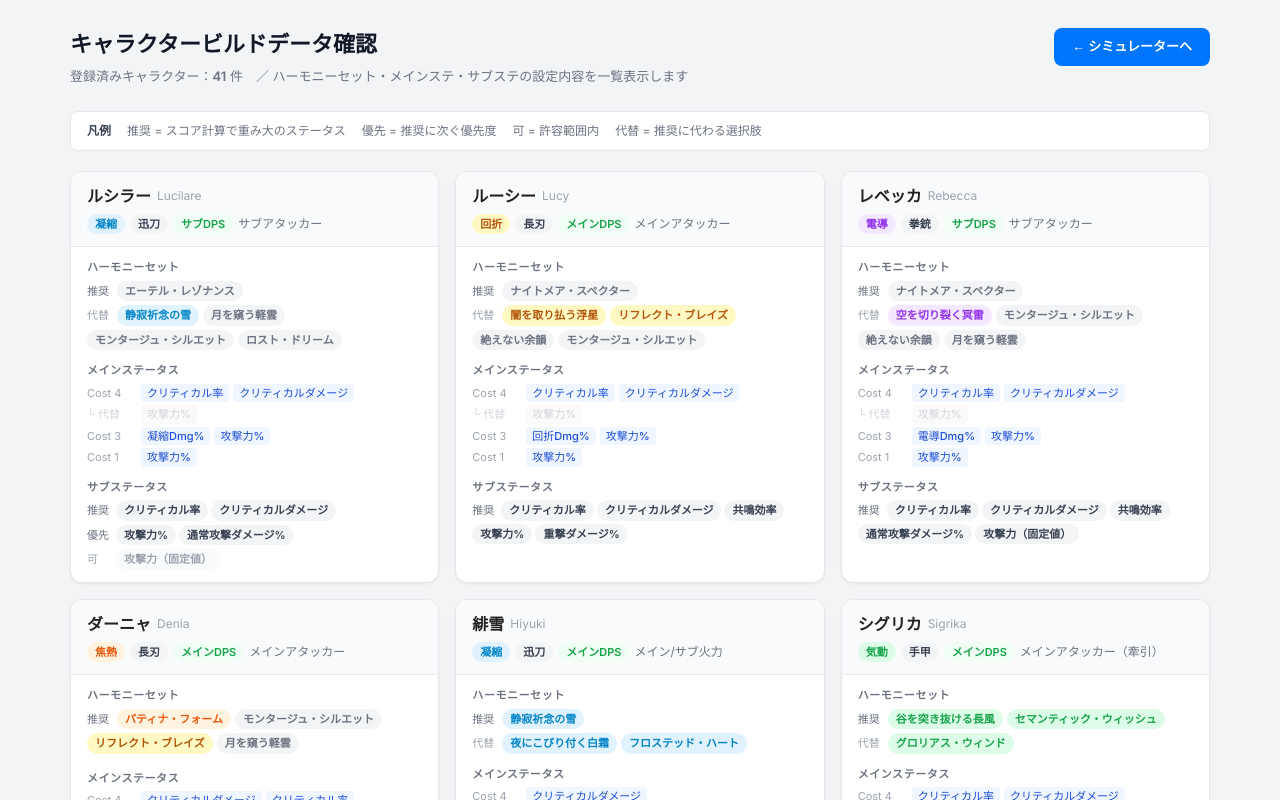
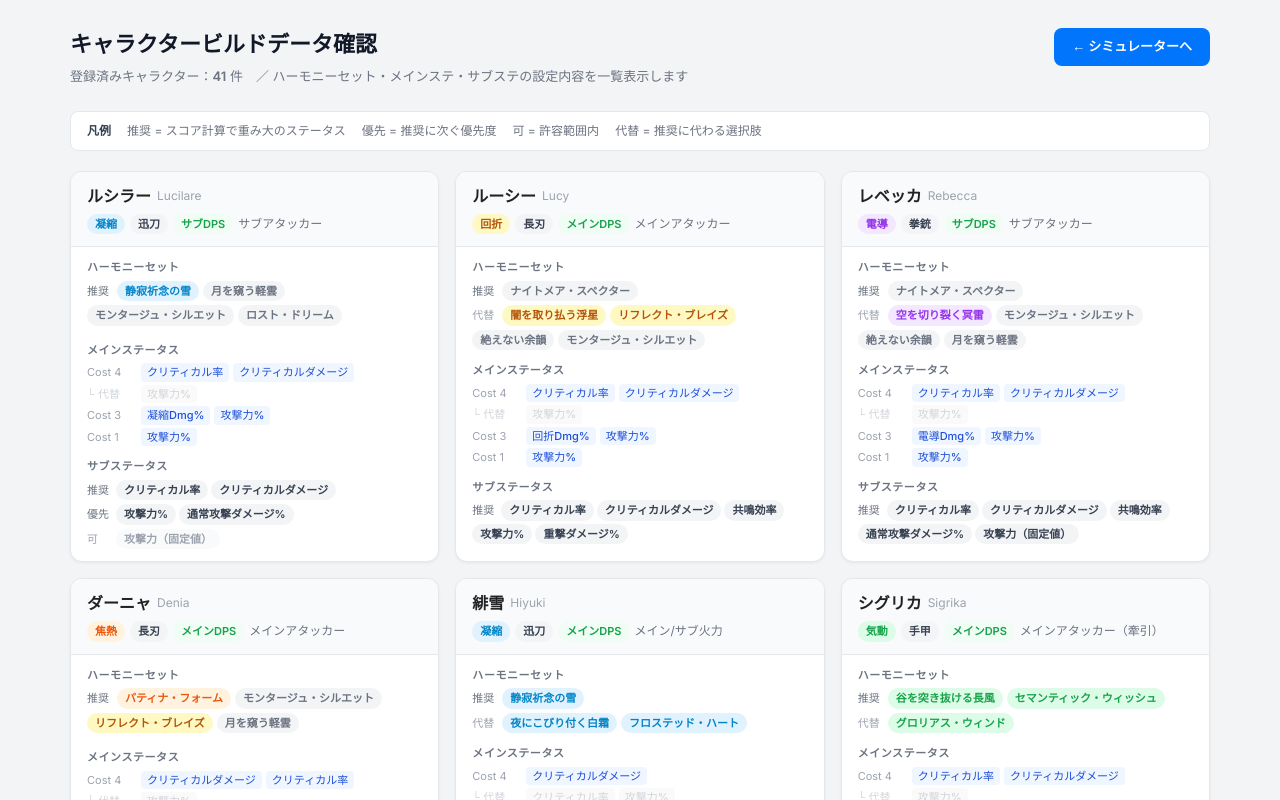
Before and after one commit to bigsunny522/wuwaechosimu, a Next.js app: page /chardb in a window 1280 px wide. Shown: the top 800 px of the page. Built offline with nearby package versions, Linux system fonts and the light colour scheme.

Commit message:
fix: ルシラーのハーモニーセットを修正
エーテル・レゾナンスを除外し、正しい4セット（静寂祈念の雪 / 月を窺う軽雲 / モンタージュ・シルエット / ロスト・ドリーム）に修正

https://claude.ai/code/session_01WjmatxEWdJAzebGps8G8tH

```diff
--- a/src/data/characters.ts
+++ b/src/data/characters.ts
@@ -71,7 +71,7 @@ export const CHARACTERS: CharacterBuild[] = [
       cost3: { recommended: ['GlacioDmg', 'atkPercent'],  acceptable: [] },
       cost1: { recommended: ['atkPercent'],                acceptable: [] },
     },
-    harmonySets: { recommended: [SET.ETHER], acceptable: [SET.SNOWY, SET.MOONLIT, SET.MONTAGE, SET.LOST_DREAM] },
+    harmonySets: { recommended: [SET.SNOWY, SET.MOONLIT, SET.MONTAGE, SET.LOST_DREAM], acceptable: [] },
   },
 
   {
```
